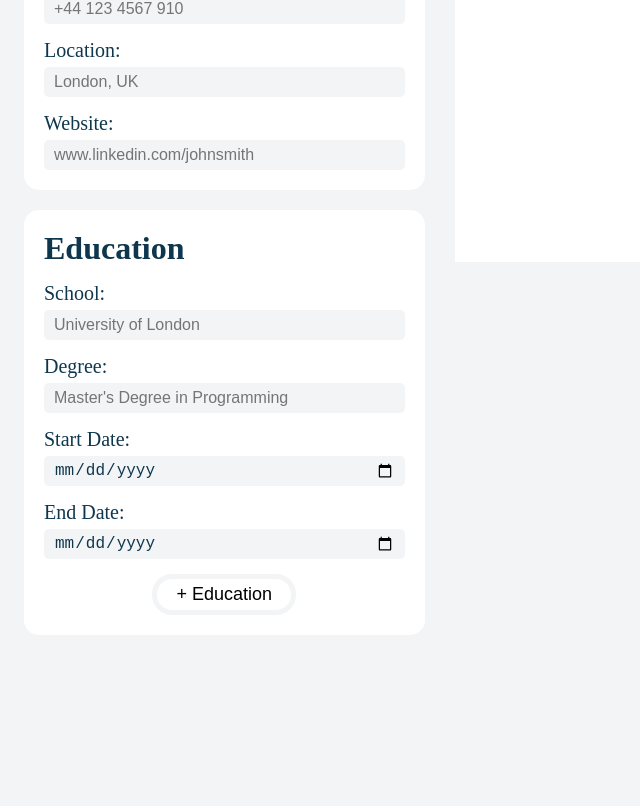
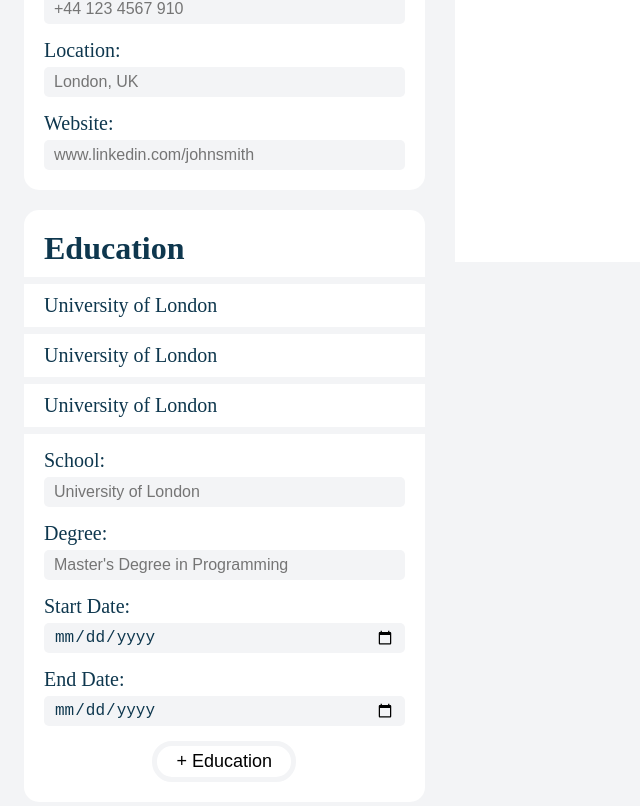
Before and after one commit to Stjepan1999/cv-builder, a React (Vite) app: page / in a window 1280 px wide. Shown: the part 670-1476 px from the top of the page, without its empty margins (0-640 px from the left). Before the commit the page ends 1337 px from the top, so only its background shows below. Built offline with nearby package versions, Linux system fonts and the light colour scheme.

Commit message:
Create saved data section

```diff
--- a/src/components/EducationForm.jsx
+++ b/src/components/EducationForm.jsx
@@ -5,6 +5,10 @@ export function EducationForm({ school, degree, startDate, endDate, onChange, on
   return (
     <div className="section-container">
       <h1>Education</h1>
+      <div className="section-saved-data">University of London</div>
+      <div className="section-saved-data">University of London</div>
+      <div className="section-saved-data">University of London</div>
+
       <form className="form" onSubmit={onSubmit}>
         <InputContainer
           type="text"
--- a/src/style.css
+++ b/src/style.css
@@ -37,8 +37,25 @@ body {
   background-color: var(--white);
   border-radius: 15px;
   width: 100%;
+  box-sizing: border-box;
 }
-
+.section-saved-data {
+  font-size: 20px;
+  padding: 10px 20px;
+  border-top: 7px solid var(--background-color);
+  margin-left: -20px;
+  margin-right: -20px;
+  width: calc(100% + 40px);
+}
+.section-saved-data:first-of-type {
+  margin-top: 10px;
+}
+.section-saved-data:last-of-type {
+  border-bottom: 7px solid var(--background-color);
+}
+.section-saved-data:hover {
+  cursor: pointer;
+}
 .button {
   border-radius: 5px;
   padding: 5px;
```
